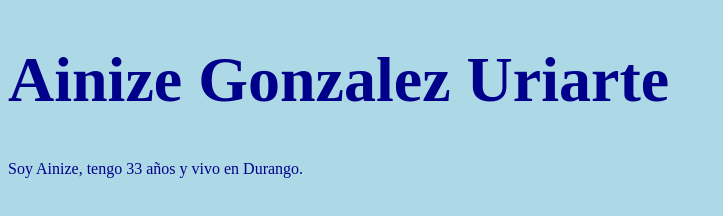
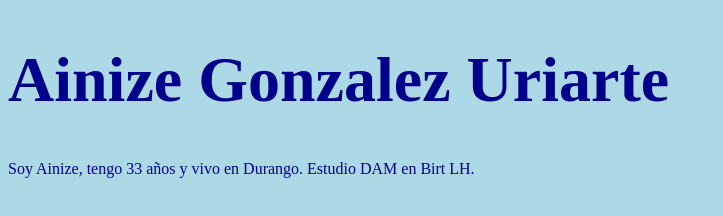
Before and after one commit to AinizeGonUri/mi-portfolio-web, a plain HTML site: page index.html in a window 1280 px wide. Shown: the whole page, without its empty margins (0-723 px from the left). Drawn offline with Linux system fonts and the light colour scheme.

Commit message:
fix: corregir descripcion en la pagina principal

```diff
--- a/index.html
+++ b/index.html
@@ -8,6 +8,6 @@
 </head>
 <body>
     <h1>Ainize Gonzalez Uriarte</h1>
-    <p>Soy Ainize, tengo 33 años y vivo en Durango.</p>
+    <p>Soy Ainize, tengo 33 años y vivo en Durango. Estudio DAM en Birt LH.</p>
 </body>
 </html>
```
